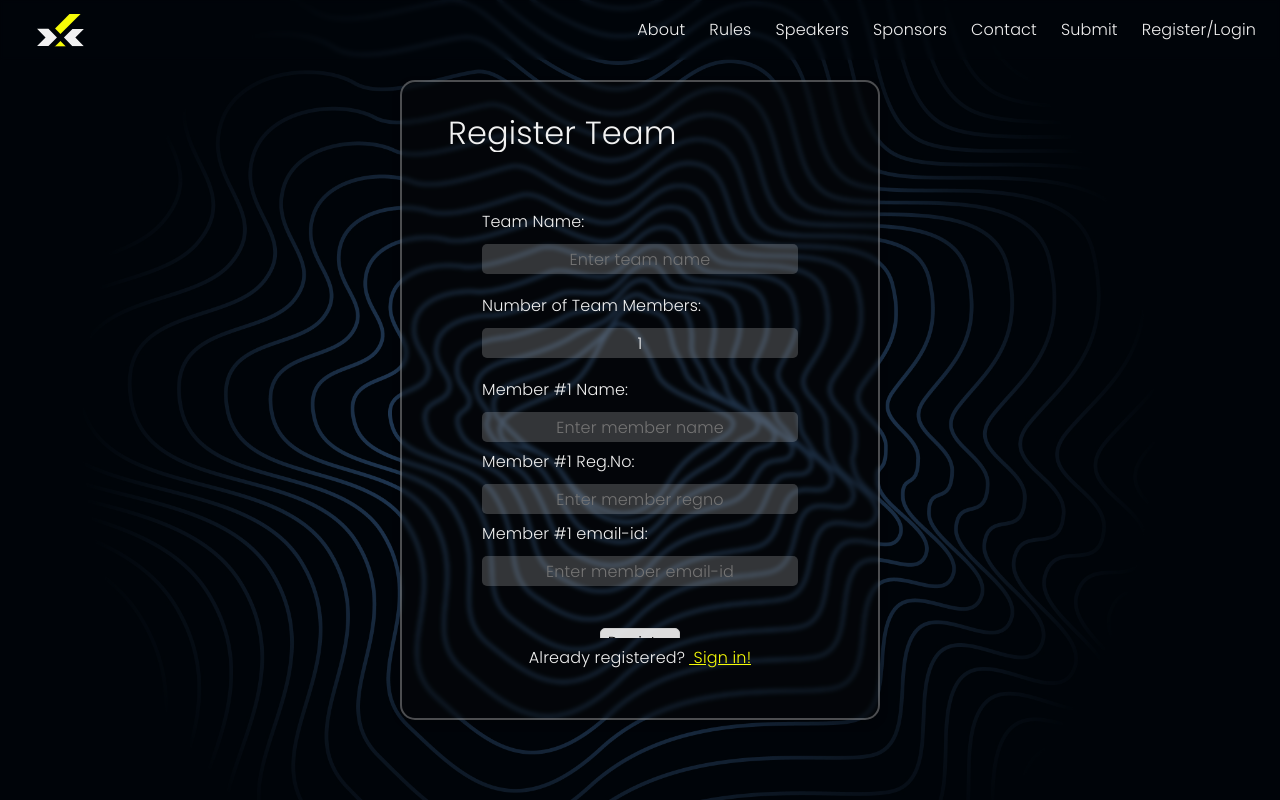
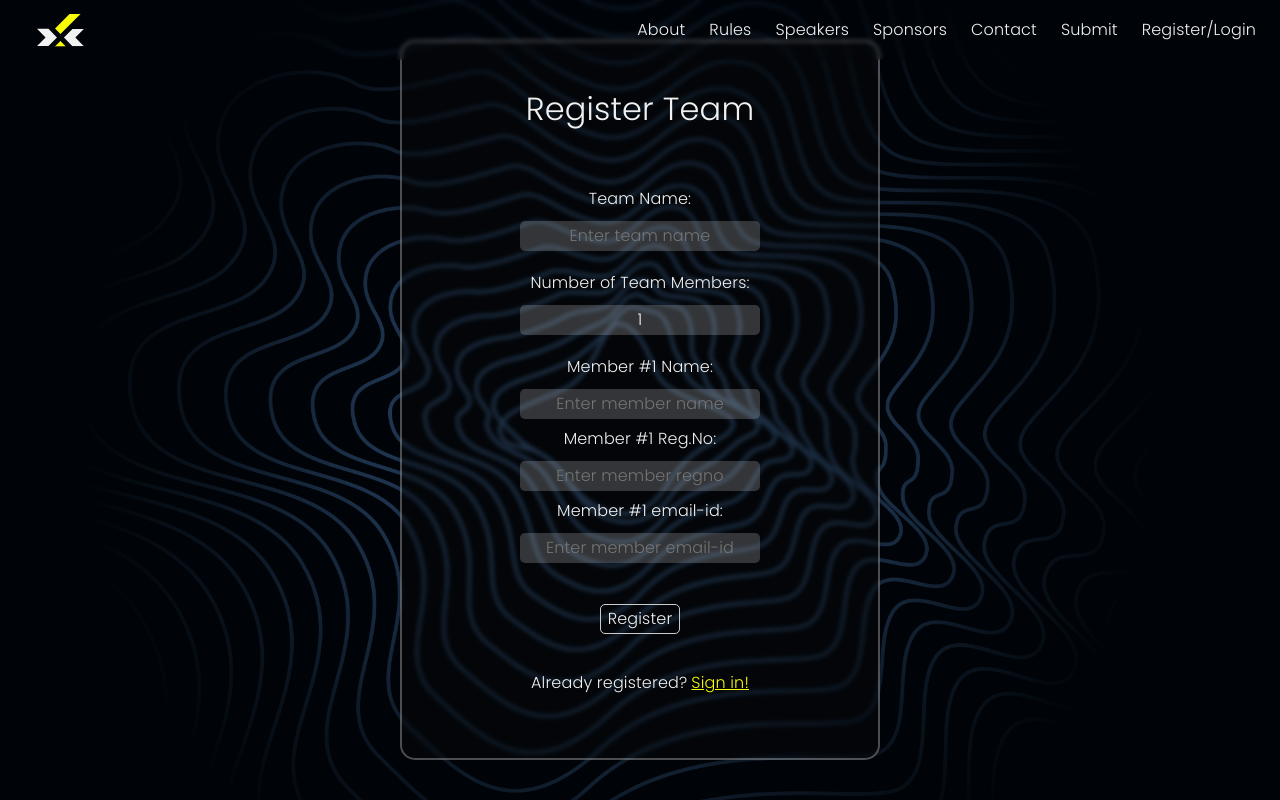
Before and after one commit to SIGMA-XI-VIT/Xientia2023, a React (Create React App) app in the folder frontend/: page /logreg in a window 1280 px wide. Both pictures are taken after a click on the element "Register Team!". Built offline with nearby package versions, Linux system fonts and the light colour scheme.

Commit message:
bug fixes

```diff
--- a/frontend/src/pages/Contact.js
+++ b/frontend/src/pages/Contact.js
@@ -5,7 +5,7 @@ const Contact = (props) => {
   return (
     <>
       <div className="container" id="contact1">
-        <div className="contact" id="nav5">
+        <div className="contact">
           <h1>CONTACT US</h1>
 
           <div className="main_contact">
--- a/frontend/src/pages/Landing.js
+++ b/frontend/src/pages/Landing.js
@@ -6,6 +6,7 @@ import Speakers from "./Speakers";
 import Sponsors from "./Sponsors";
 import Contact from "./Contact";
 import Submit from "./Submit";
+//import '../styles/landing.scss';
 
 const Landing = props => {
     return (
--- a/frontend/src/pages/Logreg.js
+++ b/frontend/src/pages/Logreg.js
@@ -1,77 +1,80 @@
-import React, { useState, useEffect } from 'react';
+import React, { useState, useEffect } from "react";
 import SuccessModal from "../components/RegisterModal";
-import '../styles/logreg.scss';
+import "../styles/logreg.scss";
 
 function LoginForm({ switchToSignUp }) {
-
   const handleSignIn = async (e) => {
     e.preventDefault();
     // Add your sign-in logic here
-    window.location.href = 'https://xientia23-api.onrender.com/auth/google'
-    sessionStorage.setItem('isLoggedIn', true)
+    window.location.href = "https://xientia23-api.onrender.com/auth/google";
+    sessionStorage.setItem("isLoggedIn", true);
   };
 
   return (
     <div className="card login">
-      <h2><i className="fas fa-key"></i> Sign In</h2>
+      <h2>
+        Sign In
+      </h2>
       <form onSubmit={handleSignIn}>
-        <button className="btn btn-primary btn-g" type="submit">Sign in with Google</button>
+        <button className="btn btn-primary btn-g" type="submit">
+          Sign in with Google
+        </button>
       </form>
       <p className="link-login">
         Haven't registered your team yet?
-        <span className="switchText" onClick={switchToSignUp}>Register Team!</span>
+        <span className="switchText" onClick={switchToSignUp}>
+          Register Team!
+        </span>
       </p>
     </div>
   );
 }
 
 function SignupForm({ switchToLogin }) {
+  const [teamName, setTeamName] = useState("");
+  const [numberMembers, setNumberMembers] = useState(1);
 
-  const [teamName, setTeamName] = useState('')
-  const [numberMembers, setNumberMembers] = useState(1)
-
-  const [memberList, setMemberList] = useState([{
-    name: '',
-    regno: '',
-    emailId: '',
-  }])
+  const [memberList, setMemberList] = useState([
+    {
+      name: "",
+      regno: "",
+      emailId: "",
+    },
+  ]);
 
   const [showModal, setShow] = useState(false);
   const closeHandler = () => {
     setShow(false);
-    }
+  };
 
   const handleNumberMemberChange = (e) => {
-    const maxMembers = 4
-    const minMembers = 1
-    const currentMembers = parseInt(e.target.value, 10)
-    console.log(currentMembers)
+    const maxMembers = 4;
+    const minMembers = 1;
+    const currentMembers = parseInt(e.target.value, 10);
+    console.log(currentMembers);
 
-    if(currentMembers > maxMembers)
-      setNumberMembers(maxMembers)
-    else if(currentMembers < minMembers)
-      setNumberMembers(minMembers)
-    else
-      setNumberMembers(currentMembers)
+    if (currentMembers > maxMembers) setNumberMembers(maxMembers);
+    else if (currentMembers < minMembers) setNumberMembers(minMembers);
+    else setNumberMembers(currentMembers);
 
-    let newMemberList = []
+    let newMemberList = [];
 
-    for(let i=0;i<currentMembers;i++)
+    for (let i = 0; i < currentMembers; i++)
       newMemberList.push({
-        name: '',
-        regno: '',
-        emailId: '',
-      })
+        name: "",
+        regno: "",
+        emailId: "",
+      });
 
-    setMemberList(newMemberList)
-  }
+    setMemberList(newMemberList);
+  };
 
   const handleMemberChange = (e, index, field) => {
-    const updatedMembers = [...memberList]
-    updatedMembers[index][field] = e.target.value
+    const updatedMembers = [...memberList];
+    updatedMembers[index][field] = e.target.value;
 
-    setMemberList(updatedMembers)
-  }
+    setMemberList(updatedMembers);
+  };
 
   const handleSignUp = (e) => {
     e.preventDefault();
@@ -80,20 +83,22 @@ function SignupForm({ switchToLogin }) {
       formTeamName: teamName,
       formNumberMembers: numberMembers,
       formMembers: memberList,
-    }
+    };
 
-    console.log('Form data: ', formData)
+    console.log("Form data: ", formData);
 
-    sendToBackend(formData)
+    sendToBackend(formData);
 
-    setTeamName('')
-    setNumberMembers(1)
-    setMemberList([{
-      name: '',
-      regno: '',
-      emailId: '',
-    }])
-  }
+    setTeamName("");
+    setNumberMembers(1);
+    setMemberList([
+      {
+        name: "",
+        regno: "",
+        emailId: "",
+      },
+    ]);
+  };
 
   const sendToBackend = async (data) => {
     const requestBody = {
@@ -110,9 +115,8 @@ function SignupForm({ switchToLogin }) {
         teamName: data.formTeamName, // Replace with your desired value
         teamSize: data.formNumberMembers, // Replace with your desired value
         members: data.formMembers, // Replace with your desired member data
-      }
+      },
     };
-
 
     try {
       await fetch("https://xientia23-api.onrender.com/graphql", {
@@ -134,11 +138,10 @@ function SignupForm({ switchToLogin }) {
 
   return (
     <div className="card signup">
-      <div className='form-scroll'>
-      <h2 className='mb-4'><i className="fas fa-user"></i>Register Team</h2>
+      <div className="form-scroll">
+        <h2 className="mb-4">Register Team</h2>
 
         <form onSubmit={handleSignUp}>
-
           <div className="form-group">
             <label htmlFor="teamName">Team Name:</label>
             <input
@@ -161,52 +164,61 @@ function SignupForm({ switchToLogin }) {
               onChange={handleNumberMemberChange}
             />
           </div>
-        <div className='member-container'>
-          <div className='member-scroll'>
-          {
-          memberList.map((member, index) => (
+          <div className="member-container">
+            <div className="member-scroll">
+              {memberList.map((member, index) => (
                 <div className="form-group mb-4" key={index}>
-            <label htmlFor={`name${index}`}>{`Member #${index+1} Name:`}</label>
+                  <label htmlFor={`name${index}`}>{`Member #${
+                    index + 1
+                  } Name:`}</label>
                   <input
                     className="input mb-2"
                     name={`name${index}`}
                     type="text"
                     placeholder="Enter member name"
                     value={member.name}
-                onChange={(e) => handleMemberChange(e, index, 'name')}
+                    onChange={(e) => handleMemberChange(e, index, "name")}
                   />
-              <label htmlFor={`regno${index}`}>{`Member #${index+1} Reg.No:`}</label>
+                  <label htmlFor={`regno${index}`}>{`Member #${
+                    index + 1
+                  } Reg.No:`}</label>
                   <input
                     className="input mb-2"
                     name={`regno${index}`}
                     type="text"
                     placeholder="Enter member regno"
                     value={member.regno}
-                onChange={(e) => handleMemberChange(e, index, 'regno')}
+                    onChange={(e) => handleMemberChange(e, index, "regno")}
                   />
-              <label htmlFor={`email${index}`}>{`Member #${index+1} email-id:`}</label>
+                  <label htmlFor={`email${index}`}>{`Member #${
+                    index + 1
+                  } email-id:`}</label>
                   <input
                     className="input mb-2"
                     name={`email${index}`}
                     type="email"
                     placeholder="Enter member email-id"
                     value={member.emailId}
-                onChange={(e) => handleMemberChange(e, index, 'emailId')}
+                    onChange={(e) => handleMemberChange(e, index, "emailId")}
                   />
                 </div>
-          ))
-        }
+              ))}
             </div>
           </div>
-        <button className="button11" type="submit">Register</button>
-
+          <button className="button11" type="submit">
+            Register
+          </button>
         </form>
-      {showModal && <SuccessModal show={showModal} closeHandler={closeHandler}/> }
+        {showModal && (
+          <SuccessModal show={showModal} closeHandler={closeHandler} />
+        )}
       </div>
-      <div className='overflow-visible mt-2'>
+      <div className="overflow-visible mt-2">
         <p className="link-signUp">
           Already registered?
-        <span className="switchText" onClick={switchToLogin}> Sign in!</span>
+          <span className="switchText" onClick={switchToLogin}>
+            Sign in!
+          </span>
         </p>
       </div>
     </div>
@@ -214,18 +226,19 @@ function SignupForm({ switchToLogin }) {
 }
 
 function LoggedIn({ switchToSignUp }) {
-
   const handleClick = (e) => {
-    console.log('Clicked')
-    switchToSignUp()
-  }
+    console.log("Clicked");
+    switchToSignUp();
+  };
 
   return (
     <div className="text-center">
       <h2>You are logged in!</h2>
       <p className="link-login mt-10">
         Haven't registered your team yet?
-        <span className="switchText" onClick={handleClick}>Register Team!</span>
+        <span className="switchText" onClick={handleClick}>
+          Register Team!
+        </span>
       </p>
     </div>
   );
@@ -233,15 +246,14 @@ function LoggedIn({ switchToSignUp }) {
 
 function Logreg() {
   const [showLogin, setShowLogin] = useState(true);
-  const [isKeySet, setIsKeySet] = useState(false)
+  const [isKeySet, setIsKeySet] = useState(false);
 
   useEffect(() => {
-    if(!sessionStorage.getItem('isLoggedIn'))
-    {
-      sessionStorage.setItem('isLoggedIn', false)
-      setIsKeySet(true)
+    if (!sessionStorage.getItem("isLoggedIn")) {
+      sessionStorage.setItem("isLoggedIn", false);
+      setIsKeySet(true);
     }
-  }, [isKeySet])
+  }, [isKeySet]);
 
   const switchToSignUp = () => {
     setShowLogin(false);
@@ -252,15 +264,18 @@ function Logreg() {
   };
 
   return (
-    <div className='body'>
-      {
-        sessionStorage.getItem('isLoggedIn') === "true" ?
-        (showLogin ? <LoggedIn switchToSignUp={switchToSignUp}/> : <SignupForm switchToLogin={switchToLogin} />) : (showLogin ? (
-          <LoginForm switchToSignUp={switchToSignUp}/>
+    <div className="body">
+      {sessionStorage.getItem("isLoggedIn") === "true" ? (
+        showLogin ? (
+          <LoggedIn switchToSignUp={switchToSignUp} />
         ) : (
           <SignupForm switchToLogin={switchToLogin} />
-        ))
-      }
+        )
+      ) : showLogin ? (
+        <LoginForm switchToSignUp={switchToSignUp} />
+      ) : (
+        <SignupForm switchToLogin={switchToLogin} />
+      )}
     </div>
   );
 }
--- a/frontend/src/pages/Submit.js
+++ b/frontend/src/pages/Submit.js
@@ -73,7 +73,7 @@ const Submit = (props) => {
           <p className="submitTitle" id="nav5">
             Submit Your Presentations
           </p>
-          <Form className="form" onSubmit={handleSubmit}>
+          <Form className="form submit-form" onSubmit={handleSubmit}>
             <Form.Label htmlFor="inlineFormInput">Team Name</Form.Label>
             <Form.Control
               value={formData.teamName}
--- a/frontend/src/styles/app.scss
+++ b/frontend/src/styles/app.scss
@@ -15,6 +15,7 @@
     ::-webkit-scrollbar:vertical{
         height: 25vh;
     }
+
     ::-moz-selection {
         color: $secondary-1;
         background: #FCF707E1;
--- /dev/null
+++ b/frontend/src/styles/landing.scss
@@ -0,0 +1,4 @@
+.intcont{
+    z-index: -1;
+    width: 100%;
+}
--- a/frontend/src/styles/logreg.scss
+++ b/frontend/src/styles/logreg.scss
@@ -15,6 +15,7 @@
     border-radius: 5px;
     border: none;
     height: 30px;
+    width: 15rem;
     text-align: center;
     color: $primary-text;
     background-color: rgba(245, 245, 245, 0.2);
@@ -31,16 +32,22 @@
     width: 5rem;
     text-align: center;
     border-radius: 5px;
-    background-color: rgba(245, 245, 245, 0.9);
+    background-color: rgba(245, 245, 245, 0);
+    color: $primary-text;
     border: 1px solid #ccc;
     margin: 5px;
     margin-top: 0.6rem;
+    transition: 0.2s;
   }
   .button11:hover {
     cursor: pointer;
     background: $primary-1;
     color: $primary-text;
-    animation: shake 0.5s ease-in-out;
+    border: none;
+  }
+  .button11:active{
+    background: $primary;
+    color: $secondary-1;
   }
   form {
     padding: 1.5rem;
@@ -48,6 +55,13 @@
     flex-direction: column;
     justify-content: center;
     align-items: center;
+  }
+  .form-scroll{
+    h2{
+      overflow: visible;
+      line-height: 2.5rem;
+    }
+    text-align: center;
   }
   .form-group {
     margin: 10px;
@@ -73,11 +87,23 @@
   }
   .login {
     z-index: 2;
+    justify-content: space-evenly;
     animation: toRightSignup 1s;
     animation: toPosition 1s;
+    .btn-primary{
+      --bs-btn-color: #f1f1f1;
+      --bs-btn-bg: #00000000;
+      --bs-btn-border-color: #f1f1f1;
+      --bs-btn-hover-bg: #194271;
+      --bs-btn-hover-border-color: #194271;
+      --bs-btn-active-color: #194271;
+      --bs-btn-active-bg: #fcf707;
+      --bs-btn-active-border-color: #fcf707;
+    }
   }
   .signup {
     z-index: 1;
+    height: 45rem;
     animation: toRightLogin 1s;
     animation: toPositionSignup 1s;
   }
--- a/frontend/src/styles/rules.scss
+++ b/frontend/src/styles/rules.scss
@@ -42,7 +42,10 @@
 }
 
 .rulesTitle{
-    font: normal normal 700 32px monospace;
+    h1{
+        line-height: 2.5rem;
+    }
+    font: normal normal 700 26px monospace;
     //translate: 0 -20%;
     padding: 1rem;
 }
--- a/frontend/src/styles/sponsors.scss
+++ b/frontend/src/styles/sponsors.scss
@@ -43,5 +43,8 @@
 }
 
 .sponsortitle{
-    font: normal normal 700 60px monospace;
+    h1{
+        line-height: 2.5rem;
+    }
+    font: normal normal 700 26px monospace;
 }
--- a/frontend/src/styles/submit.scss
+++ b/frontend/src/styles/submit.scss
@@ -101,6 +101,7 @@ input[type="number"]::-webkit-outer-spin-button {
   margin: 0;
 }
 
+.submit-form{
   .btn-primary {
     background-color: rgba(204, 191, 14, 0.06);
     --bs-btn-hover-bg: #f7fc073c;
@@ -109,3 +110,4 @@ input[type="number"]::-webkit-outer-spin-button {
     --bs-btn-hover-border-color: rgba(245, 245, 245, 0.8);
     --bs-btn-border-color: rgba(245, 245, 245, 0.6);
   }
+}
```
Also changed, not shown: 1 other file (tests, documents, lock files or other folders). Lines whose indentation alone changed are shown as unchanged.
